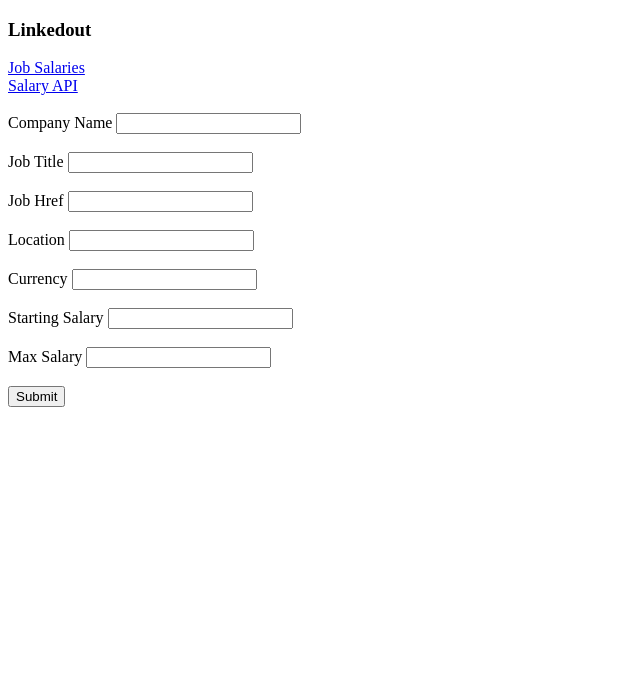
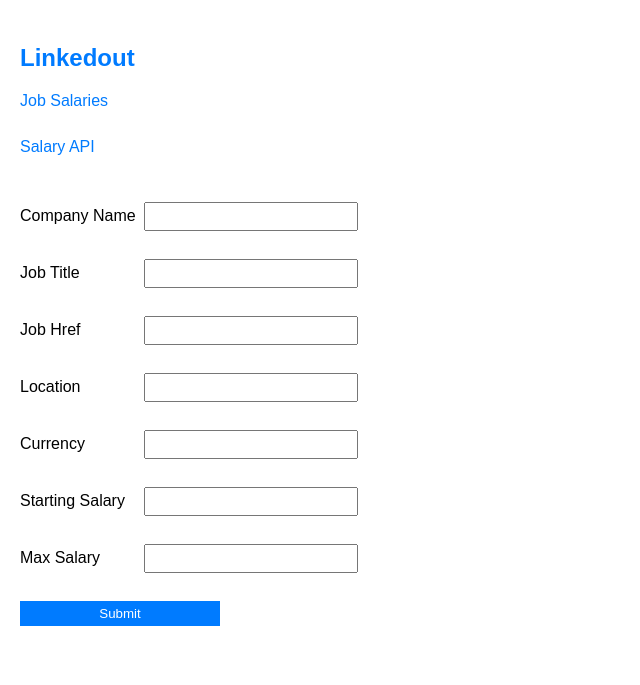
Before and after one commit to SaintClever/Linkedout, a Flask app: page / in a window 1280 px wide. Shown: the top 685 px of the page, without its empty margins (0-640 px from the left). Run offline with Flask 3, Linux system fonts and the light colour scheme; parts of the project's set-up code (start-up, migrations or seed data) failed here and were passed over; some libraries are stand-ins or nearby versions.

Commit message:
Update CSS

```diff
--- a/api/static/styles.css
+++ b/api/static/styles.css
@@ -1,3 +1,61 @@
+/* style.css */
+
+body {
+  font-family: Arial, sans-serif;
+  margin: 0;
+  padding: 0;
+  padding: 20px;
+}
+
+h3 {
+  margin-bottom: 20px;
+  font-size: 24px;
+  color: #007bff;
+}
+
+a {
+  display: block;
+  margin-bottom: 10px;
+  color: #007bff;
+  text-decoration: none;
+}
+
+a:hover {
+  text-decoration: underline;
+}
+
+h3 {
+  margin-bottom: 20px;
+}
+
+form {
+  margin-bottom: 30px;
+}
+
+label {
+  display: inline-block;
+  width: 120px;
+}
+
+input[type="text"],
+input[type="number"],
+input[type="submit"] {
+  width: 200px;
+  padding: 5px;
+  margin-bottom: 10px;
+}
+
+input[type="submit"] {
+  background-color: #007bff;
+  color: #fff;
+  border: none;
+  cursor: pointer;
+}
+
+input[type="submit"]:hover {
+  background-color: #0056b3;
+}
+
 img {
   width: 100%
 }
```
